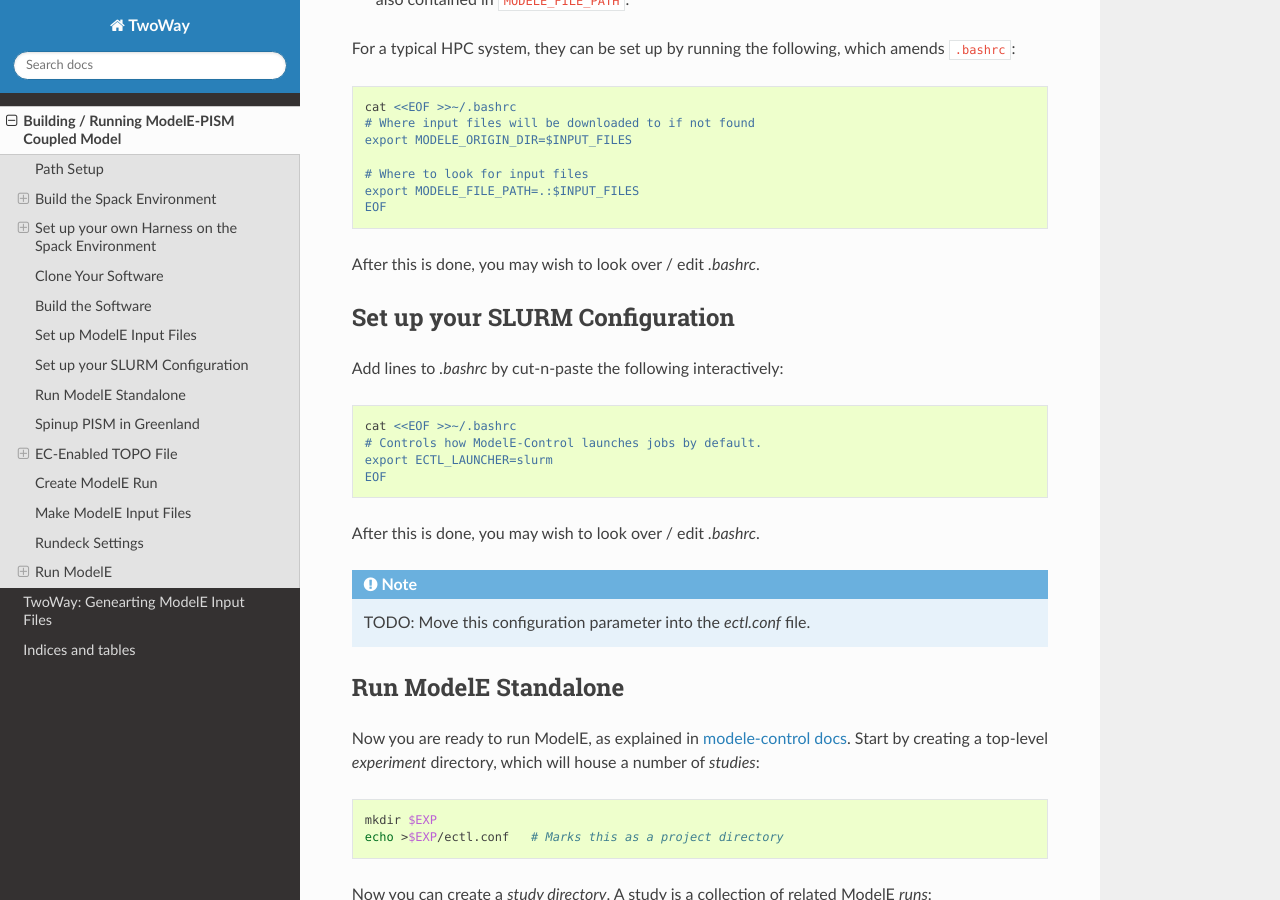
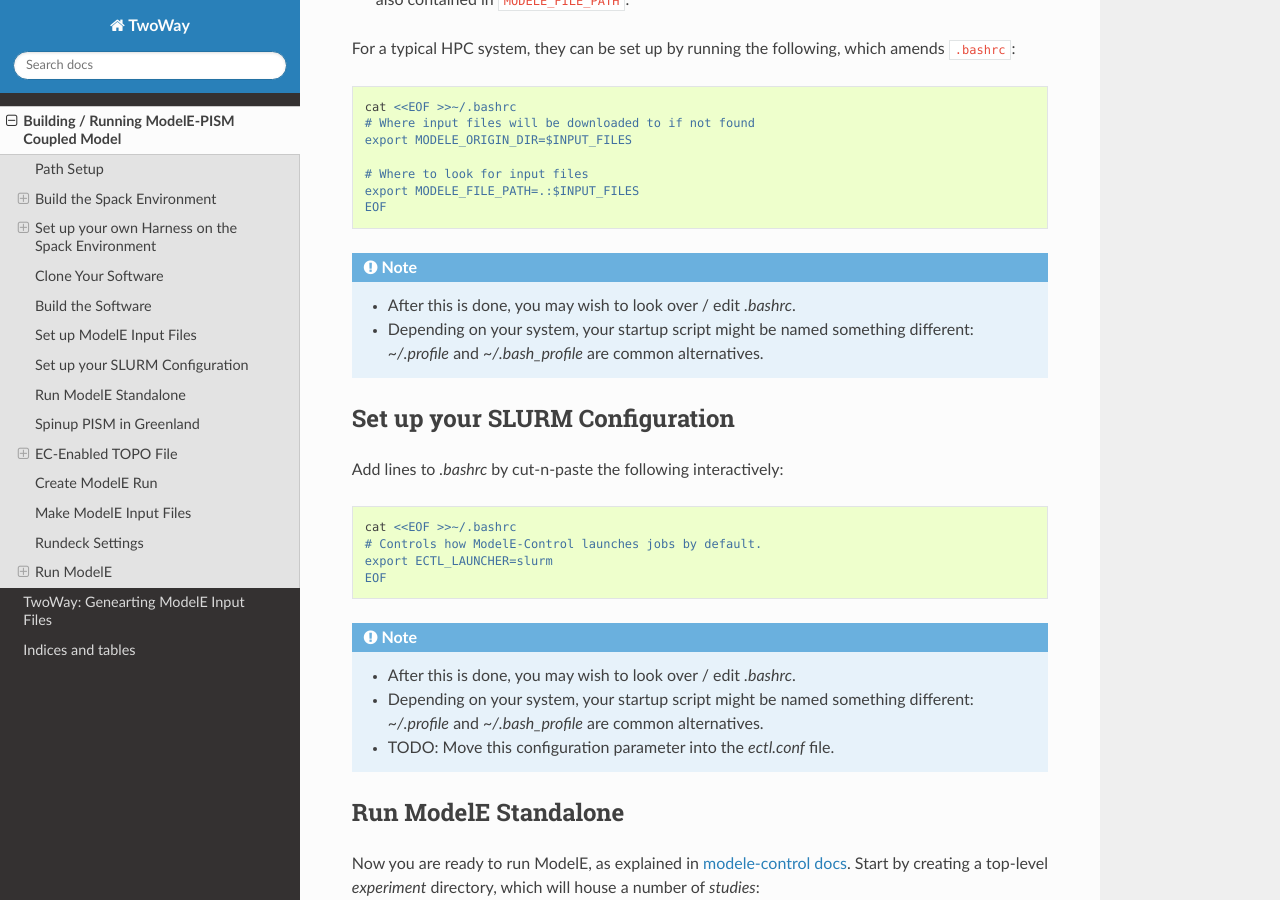
Before and after one commit to NASA-GISS/twoway, a Sphinx documentation site: the page built from sphinx/source/buildingrunning.rst, in a window 1280 px wide and 900 px high, scrolled down 4628 px. Built offline with Sphinx 7.4.7 and the Read the Docs theme 2.0.0, drawn with Linux system fonts in a browser that asks for light colours.

Commit message:
Updated for systems that use something other than .bashrc

```diff
--- a/sphinx/source/buildingrunning.rst
+++ b/sphinx/source/buildingrunning.rst
@@ -294,8 +294,13 @@ which amends ``.bashrc``:
    export MODELE_FILE_PATH=.:$INPUT_FILES
    EOF
 
-After this is done, you may wish to look over / edit *.bashrc*.
+.. note::
 
+   * After this is done, you may wish to look over / edit *.bashrc*.
+
+   * Depending on your system, your startup script might be named
+     something different: *~/.profile* and *~/.bash_profile* are
+     common alternatives.
 
 Set up your SLURM Configuration
 -------------------------------
@@ -309,11 +314,16 @@ Add lines to *.bashrc* by cut-n-paste the following interactively:
    export ECTL_LAUNCHER=slurm
    EOF
 
-After this is done, you may wish to look over / edit *.bashrc*.
-
 .. note::
 
-   TODO: Move this configuration parameter into the `ectl.conf` file.
+   * After this is done, you may wish to look over / edit *.bashrc*.
+
+   * Depending on your system, your startup script might be named
+     something different: *~/.profile* and *~/.bash_profile* are
+     common alternatives.
+
+   * TODO: Move this configuration parameter into the `ectl.conf` file.
+
 
 
 Run ModelE Standalone
```
